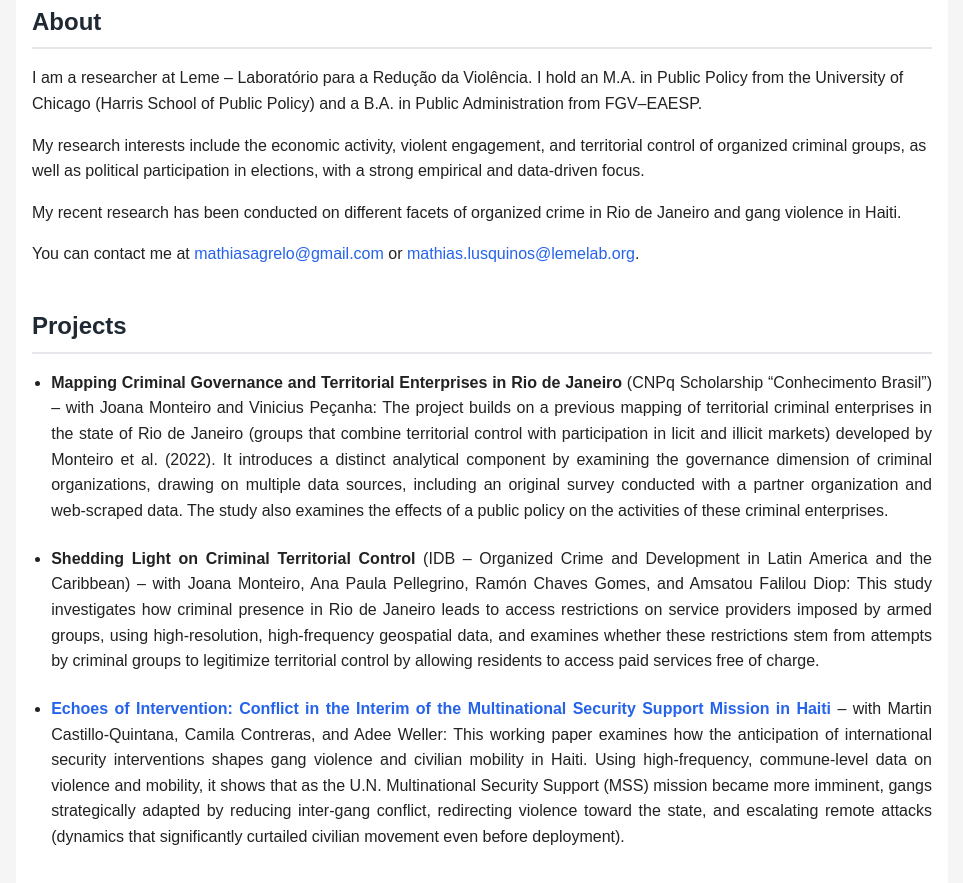
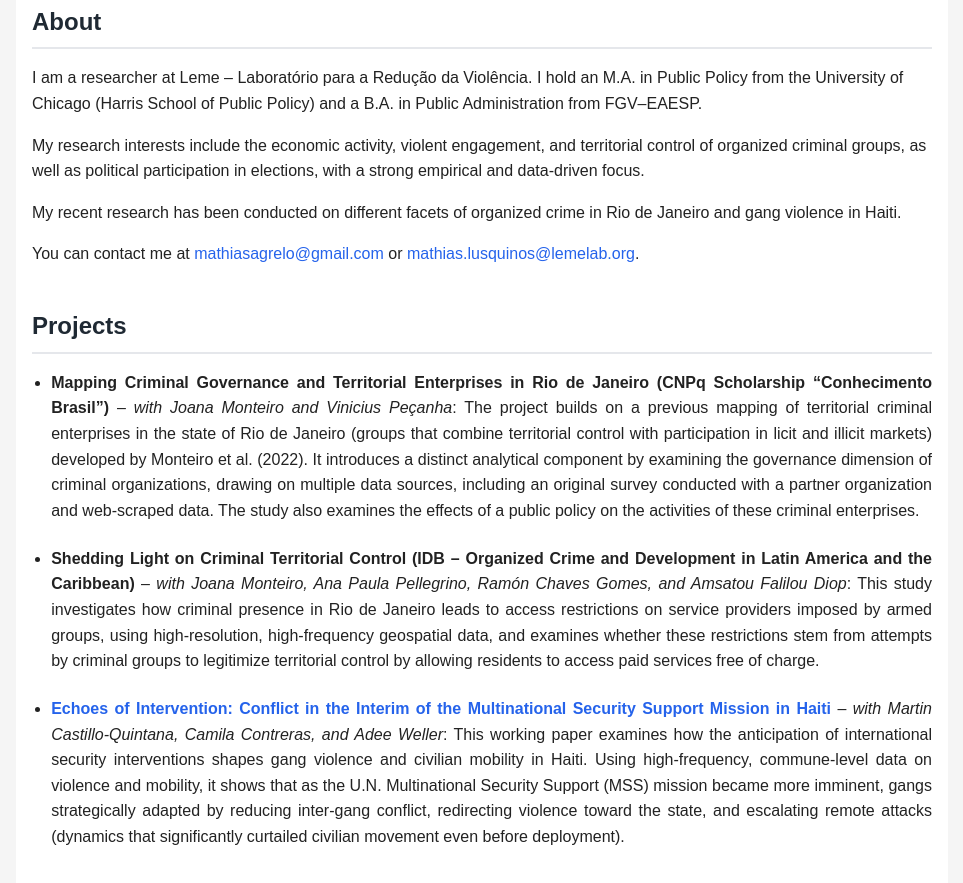
Before and after one commit to mathiaslusquinos/mathiaslusquinos.github.io, a plain HTML site: page index.html in a window 1280 px wide. Shown: the part 517-1400 px from the top of the page, without its empty margins (158-1121 px from the left). Drawn offline with Linux system fonts and the light colour scheme.

Commit message:
Update index.html 04.02 - 15:15

```diff
--- a/index.html
+++ b/index.html
@@ -161,8 +161,8 @@ margin-bottom: 1.4em;
       <h2>Projects</h2>
 <ul class="projects-list">
   <li>
-    <strong>Mapping Criminal Governance and Territorial Enterprises in Rio de Janeiro</strong>
-    (CNPq Scholarship “Conhecimento Brasil”) – with Joana Monteiro and Vinicius Peçanha:
+    <strong>Mapping Criminal Governance and Territorial Enterprises in Rio de Janeiro
+    (CNPq Scholarship “Conhecimento Brasil”)</strong> – <em>with Joana Monteiro and Vinicius Peçanha</em>:
     The project builds on a previous mapping of territorial criminal enterprises in the state of Rio de Janeiro
     (groups that combine territorial control with participation in licit and illicit markets) developed by
     Monteiro et al. (2022). It introduces a distinct analytical component by examining the governance dimension
@@ -172,9 +172,9 @@ margin-bottom: 1.4em;
   </li>
 
   <li>
-    <strong>Shedding Light on Criminal Territorial Control</strong>
-    (IDB – Organized Crime and Development in Latin America and the Caribbean) – with Joana Monteiro,
-    Ana Paula Pellegrino, Ramón Chaves Gomes, and Amsatou Falilou Diop:
+    <strong>Shedding Light on Criminal Territorial Control
+    (IDB – Organized Crime and Development in Latin America and the Caribbean)</strong> – <em>with Joana Monteiro,
+    Ana Paula Pellegrino, Ramón Chaves Gomes, and Amsatou Falilou Diop</em>:
     This study investigates how criminal presence in Rio de Janeiro leads to access restrictions on service
     providers imposed by armed groups, using high-resolution, high-frequency geospatial data, and examines
     whether these restrictions stem from attempts by criminal groups to legitimize territorial control by
@@ -187,7 +187,7 @@ margin-bottom: 1.4em;
         Echoes of Intervention: Conflict in the Interim of the Multinational Security Support Mission in Haiti
       </a>
     </strong>
-    – with Martin Castillo-Quintana, Camila Contreras, and Adee Weller:
+    – <em>with Martin Castillo-Quintana, Camila Contreras, and Adee Weller</em>:
     This working paper examines how the anticipation of international security interventions shapes gang
     violence and civilian mobility in Haiti. Using high-frequency, commune-level data on violence and mobility,
     it shows that as the U.N. Multinational Security Support (MSS) mission became more imminent, gangs
```
